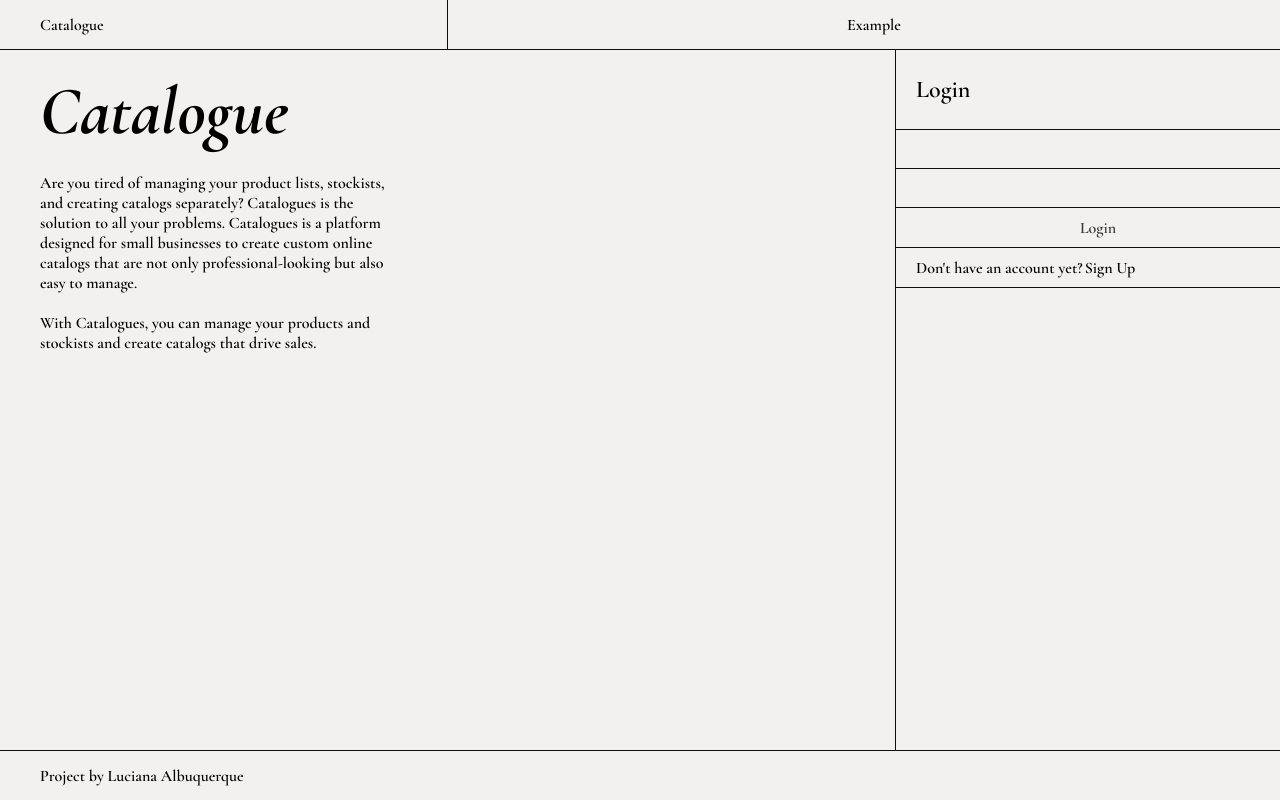
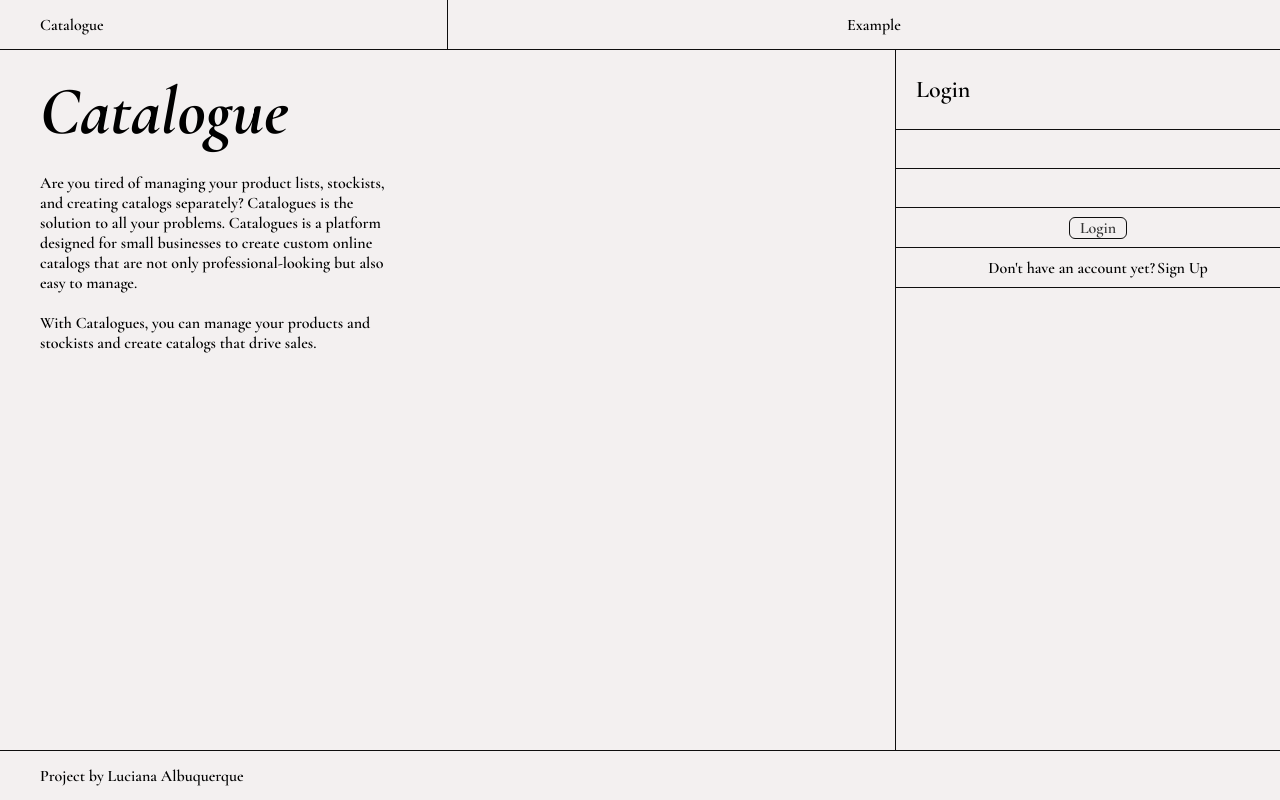
Before and after one commit to lucianaalbuquerque/project3-client, a React (Create React App) app: page / in a window 1280 px wide. Built offline with nearby package versions, Linux system fonts and the light colour scheme.

Commit message:
fix dependencies and form

```diff
--- a/package.json
+++ b/package.json
@@ -6,6 +6,9 @@
     "@emotion/react": "^11.8.2",
     "@emotion/styled": "^11.8.1",
     "@fontsource/roboto": "^4.5.3",
+    "@material-ui/core": "^4.12.3",
+    "@mui/icons-material": "^5.5.1",
+    "@mui/material": "^5.5.1",
     "@testing-library/jest-dom": "^5.16.2",
     "@testing-library/react": "^12.1.4",
     "@testing-library/user-event": "^13.5.0",
@@ -20,6 +23,7 @@
     "react-scripts": "5.0.0",
     "react-toastify": "^9.1.1",
     "sass": "^1.59.3",
+    "styled-components": "^5.3.3",
     "web-vitals": "^2.1.4"
   },
   "scripts": {
--- a/public/index.html
+++ b/public/index.html
@@ -24,7 +24,7 @@
       work correctly both with client-side routing and a non-root public URL.
       Learn how to configure a non-root public URL by running `npm run build`.
     -->
-    <title>React App</title>
+    <title>Catalogue</title>
   </head>
   <body>
     <noscript>You need to enable JavaScript to run this app.</noscript>
--- a/src/components/auth/styles.module.scss
+++ b/src/components/auth/styles.module.scss
@@ -4,10 +4,20 @@
 .form {
 
   input {
-    background-color: transparent !important;
+    background-color: none;
     padding-left: 20px;
     margin: 0;
   }
+  /* Cor de fundo do autocomplete */
+  input:-webkit-autofill {
+    -webkit-box-shadow: 0 0 0 30px $backgroundColor inset;
+  }
+
+  /* Cor do texto do autocomplete */
+  input:-webkit-autofill {
+      -webkit-text-fill-color: $primaryColor !important;
+  }
+
   span {
     cursor: pointer;
     margin-left: 2px;
@@ -20,6 +30,12 @@
 }
 
 .smallTab {
-  @include m.flex(row, flex-start);
+  @include m.flex(row, center);
   @include m.smallTab();
+
+  button{
+    border: $line;
+    width: fit-content;
+    height: 18px;
+  }
 }
--- a/src/components/catalogues/SearchBtn.jsx
+++ b/src/components/catalogues/SearchBtn.jsx
@@ -1,5 +1,4 @@
 import { useState } from 'react';
-import TextField from '@mui/material/TextField';
 import Autocomplete from '@mui/material/Autocomplete';
 import axios from 'axios';
 
--- a/src/components/catalogues/SearchStockistBtn.jsx
+++ b/src/components/catalogues/SearchStockistBtn.jsx
@@ -1,5 +1,4 @@
 import { useState } from 'react';
-import TextField from '@mui/material/TextField';
 import Autocomplete from '@mui/material/Autocomplete';
 
 function SearchStockistBtn({ stockists, selectStockist }) {
--- a/src/components/products/ProductAddForm.jsx
+++ b/src/components/products/ProductAddForm.jsx
@@ -1,4 +1,4 @@
-import TextField from '@mui/material/TextField';
+
 import { useState } from 'react';
 import axios from 'axios';
 
--- a/src/components/products/ProductEditForm.jsx
+++ b/src/components/products/ProductEditForm.jsx
@@ -1,6 +1,5 @@
 import { useState } from 'react';
 import axios from 'axios';
-import TextField from '@mui/material/TextField';
 
 function ProductEditForm(props) {
   const { product } = props;
--- a/src/components/stockists/StockistAddForm.jsx
+++ b/src/components/stockists/StockistAddForm.jsx
@@ -1,6 +1,5 @@
 import { useState } from 'react';
 import axios from 'axios';
-import TextField from '@mui/material/TextField';
 
 function StockistAddForm(props) {
   const [name, setName] = useState('');
--- a/src/components/stockists/StockistEditForm.jsx
+++ b/src/components/stockists/StockistEditForm.jsx
@@ -1,6 +1,5 @@
 import { useState } from 'react';
 import axios from 'axios';
-import TextField from '@mui/material/TextField';
 
 function StockistEditForm(props) {
   console.log(props);
--- a/src/pages/CataloguePages/CatalogueCover.jsx
+++ b/src/pages/CataloguePages/CatalogueCover.jsx
@@ -1,6 +1,5 @@
 import IconButton from '@mui/material/IconButton';
 import KeyboardBackspaceIcon from '@mui/icons-material/KeyboardBackspace';
-import TextField from '@mui/material/TextField';
 
 import { useState, useEffect } from 'react';
 import axios from 'axios';
--- a/src/pages/CataloguePages/CatalogueView.jsx
+++ b/src/pages/CataloguePages/CatalogueView.jsx
@@ -1,6 +1,5 @@
 import IconButton from '@mui/material/IconButton';
 import DeleteIcon from '@mui/icons-material/Delete';
-import TextField from '@mui/material/TextField';
 
 import './CataloguePages.css';
 import axios from 'axios';
--- a/src/pages/ProfileEditPage/ProfileEditPage.jsx
+++ b/src/pages/ProfileEditPage/ProfileEditPage.jsx
@@ -1,5 +1,4 @@
 import { useState } from 'react';
-import TextField from '@mui/material/TextField';
 import { Layout } from '../../components/general';
 // import styles from './styles.module.scss';
 
```
Also changed, not shown: 1 other file (tests, documents, lock files or other folders).
